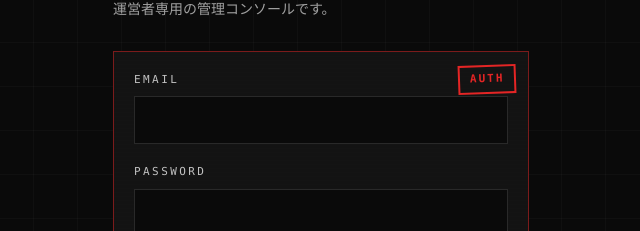
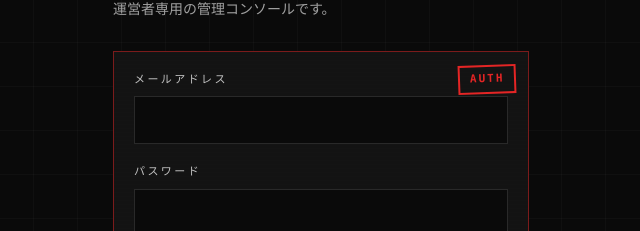
Before and after one commit to koki2130414/social-spy, a Next.js app: page /admin/login in a window 1280 px wide. Shown: the part 134-365 px from the top of the page, without its empty margins (319-959 px from the left). Built offline with nearby package versions, Linux system fonts and the light colour scheme; no server answers.

Commit message:
refactor(admin): ログインフォームのラベルを日本語にする

```diff
--- a/src/app/admin/login/login-form.tsx
+++ b/src/app/admin/login/login-form.tsx
@@ -38,12 +38,12 @@
   return (
     <form onSubmit={onSubmit} className="space-y-5" noValidate>
       <div className="space-y-2">
-        <Label htmlFor="email">EMAIL</Label>
+        <Label htmlFor="email">メールアドレス</Label>
         <Input id="email" type="email" autoComplete="username" {...register('email')} />
         {errors.email ? <p className="text-xs text-primary">{errors.email.message}</p> : null}
       </div>
       <div className="space-y-2">
-        <Label htmlFor="password">PASSWORD</Label>
+        <Label htmlFor="password">パスワード</Label>
         <Input
           id="password"
           type="password"
```
